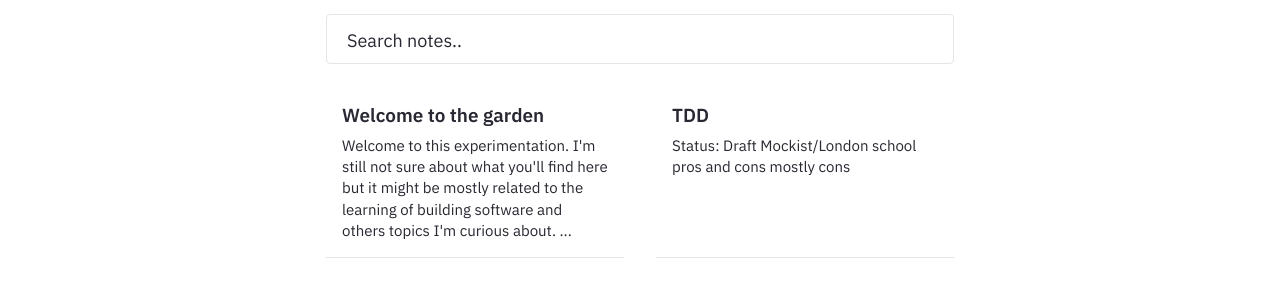
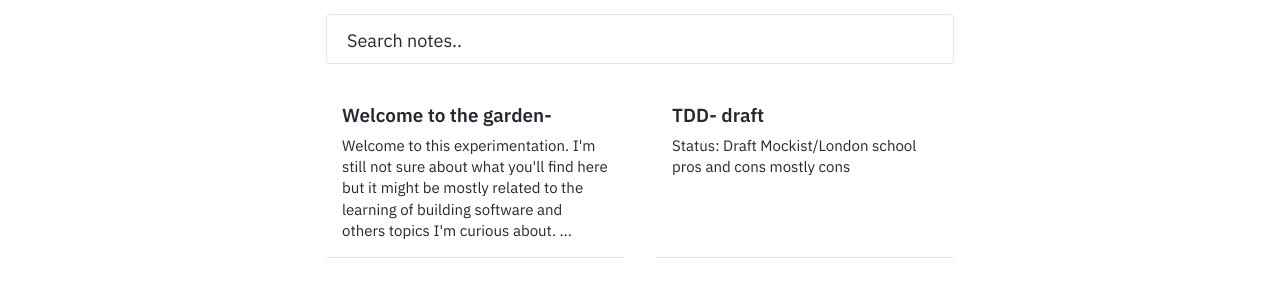
Before and after one commit to PierrickBlons/digital-garden, a Jekyll site: the page built from pages/notes.md, in a window 1280 px wide. Shown: the part 257-555 px from the top of the page. Built offline with Jekyll 4.4.1, drawn with Linux system fonts in a browser that asks for light colours.

Commit message:
adds status to card title

```diff
--- a/_includes/Feed.html
+++ b/_includes/Feed.html
@@ -49,7 +49,7 @@
         {%- if note_items.feed == "show" -%}
                 <div class="notelist-feed">
                     <a href="{{ site.baseurl }}{{note_items.url}}">
-                        <h6>{{ note_items.title }}</h6>
+                        <h6>{{ note_items.title }}{%- if note_items.status != "" -%} - {{ note_items.status}}{%- endif -%}</h6>
                         <p class="excerpt">
                             {{ note_items.content | strip_html | strip | remove: "[[" | remove: "]]" | remove: "-" | escape | truncate: 200 }}
                         </p>
@@ -71,7 +71,7 @@
             <div class="list-feed">
                     <a href="{{ site.baseurl }}{{note_items.url}}" style="text-decoration: none;display: flex;justify-content: space-between;flex-direction: row;width: 100%;">
                         <div class="writinglist-title">
-                            {{note_items.title }}
+                            {{note_items.title }}{%- if note_items.status != "" -%} - {{ note_items.status}}{%- endif -%}
                         </div>
                     </a>
             </div>
```
